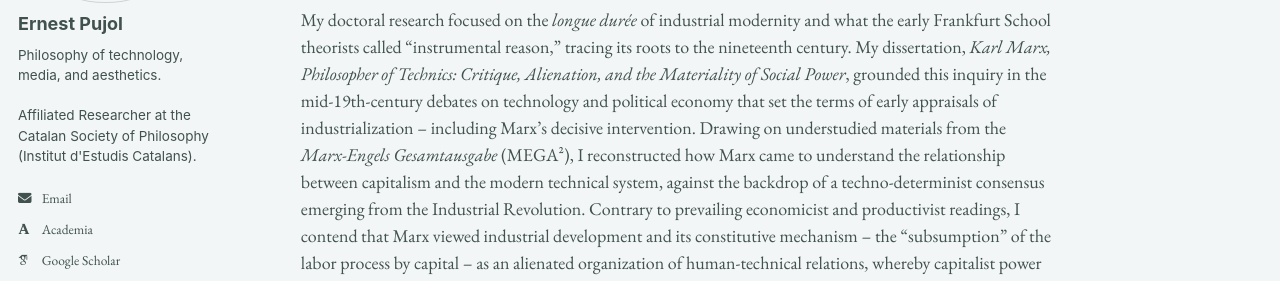
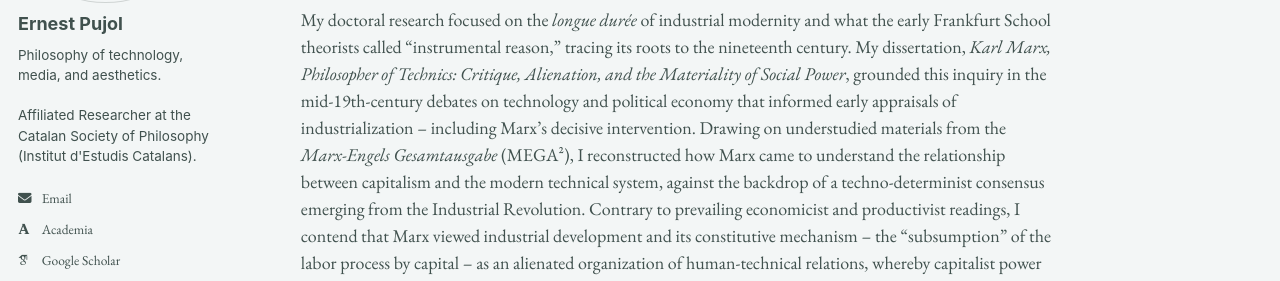
Before and after one commit to epujol90/epujol90.github.io, a Jekyll site: the page built from _pages/about.md, in a window 1280 px wide and 1069 px high. Shown: the part 240-521 px from the top of the window. Built offline with Jekyll 4.4.1, drawn with Linux system fonts in a browser that asks for light colours; some web fonts are replaced; a script bundle is joined from its source files by our own code; library files that are not in the unit come from our copies.

Commit message:
Update about.md

```diff
--- a/_pages/about.md
+++ b/_pages/about.md
@@ -8,6 +8,6 @@ redirect_from:
 ---
 I am a scholar of technology, media, and aesthetics trained in continental philosophy and critical theory in Europe and the United States. My research examines the history and politics of technological modernity -- with particular interest in the ways the material infrastructures of the modern world embody and uphold relations of power and domination, despite promising to liberate humanity from scarcity and toil.
 
-My doctoral research focused on the _longue durée_ of industrial modernity and what the early Frankfurt School theorists called “instrumental reason,” tracing its roots to the nineteenth century. My dissertation, _Karl Marx, Philosopher of Technics: Critique, Alienation, and the Materiality of Social Power_, grounded this inquiry in the mid-19th-century debates on technology and political economy that set the terms of early appraisals of industrialization -- including Marx's decisive intervention. Drawing on understudied materials from the _Marx-Engels Gesamtausgabe_ (MEGA²), I reconstructed how Marx came to understand the relationship between capitalism and the modern technical system, against the backdrop of a techno-determinist consensus emerging from the Industrial Revolution. Contrary to prevailing economicist and productivist readings, I contend that Marx viewed industrial development and its constitutive mechanism -- the “subsumption” of the labor process by capital -- as an alienated organization of human-technical relations, whereby capitalist power becomes embedded in the very conditions of human life. As I revise this work into a monograph, my ongoing research traces how this core dynamic of capitalist modernity has shaped the course of the information age and is reasserting itself with renewed force in the contemporary AI project -- above all in its claim to expand human autonomy through the automation of judgment and reason.
+My doctoral research focused on the _longue durée_ of industrial modernity and what the early Frankfurt School theorists called “instrumental reason,” tracing its roots to the nineteenth century. My dissertation, _Karl Marx, Philosopher of Technics: Critique, Alienation, and the Materiality of Social Power_, grounded this inquiry in the mid-19th-century debates on technology and political economy that informed early appraisals of industrialization -- including Marx's decisive intervention. Drawing on understudied materials from the _Marx-Engels Gesamtausgabe_ (MEGA²), I reconstructed how Marx came to understand the relationship between capitalism and the modern technical system, against the backdrop of a techno-determinist consensus emerging from the Industrial Revolution. Contrary to prevailing economicist and productivist readings, I contend that Marx viewed industrial development and its constitutive mechanism -- the “subsumption” of the labor process by capital -- as an alienated organization of human-technical relations, whereby capitalist power becomes embedded in the very conditions of human life. As I revise this work into a monograph, my ongoing research traces how this core dynamic of capitalist modernity has shaped the course of the information age and is reasserting itself with renewed force in the contemporary AI project -- above all in its claim to expand human autonomy through the automation of judgment and reason.
 
 I hold a Ph.D. from Duke University’s Graduate Program in Literature, where I specialized in critical theory and media philosophy, as well as a Fulbright-funded master’s degree in media studies from New York University. I received my undergraduate training in Spain, where I completed two degrees in philosophy (UNED) and fine art (University of Barcelona). I am currently an affiliated researcher with the Historical Materialism Studies Group of the Societat Catalana de Filosofia -- the philosophy section of the Institut d’Estudis Catalans, the highest academic body for the Catalan language and culture. Alongside my research, I have developed substantive experience in writing pedagogy, including two years of writing center practice at Duke’s Thompson Writing Studio and teaching writing-intensive courses on media theory, philosophy of technology, and the history and politics of AI.
```
